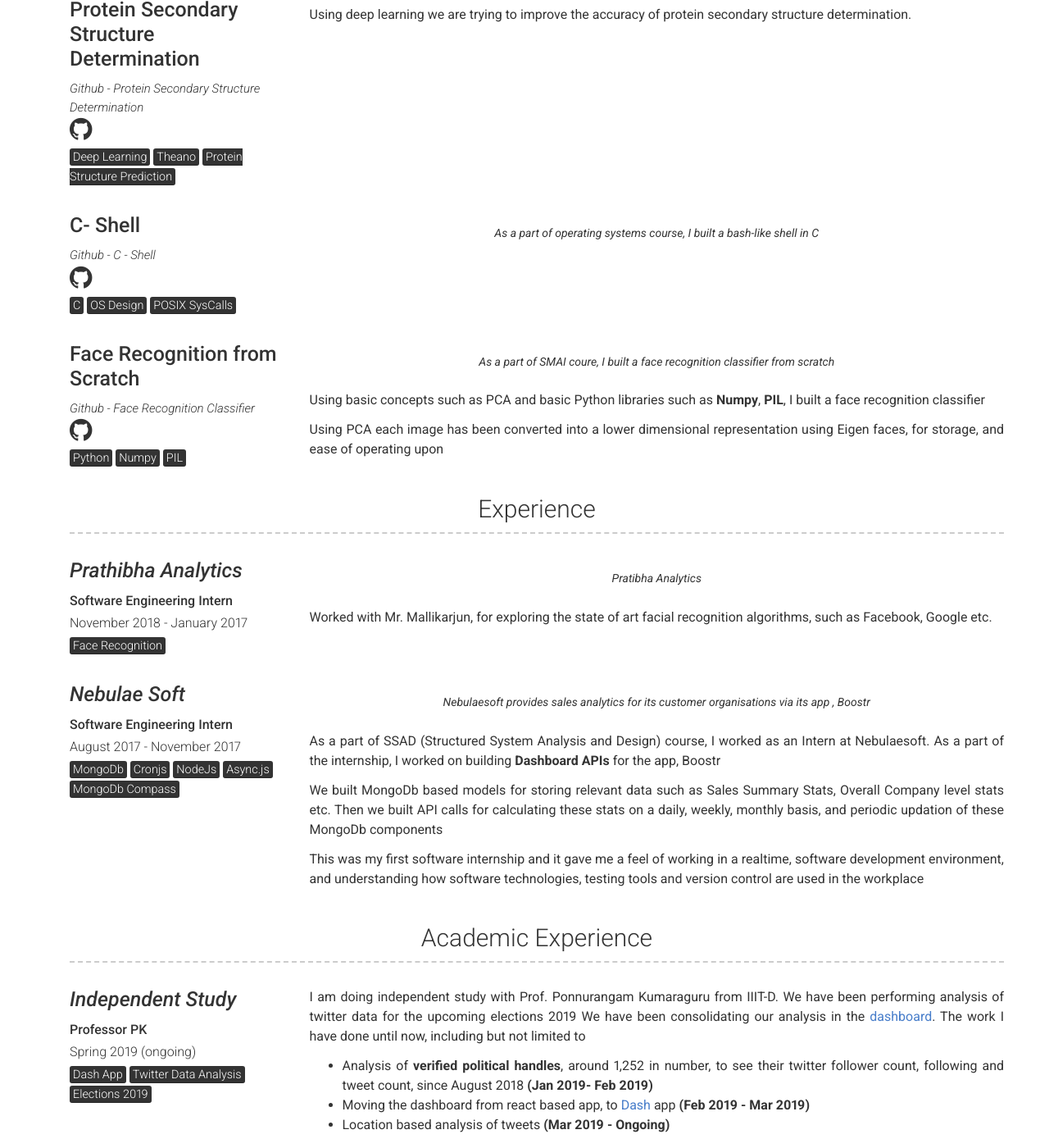
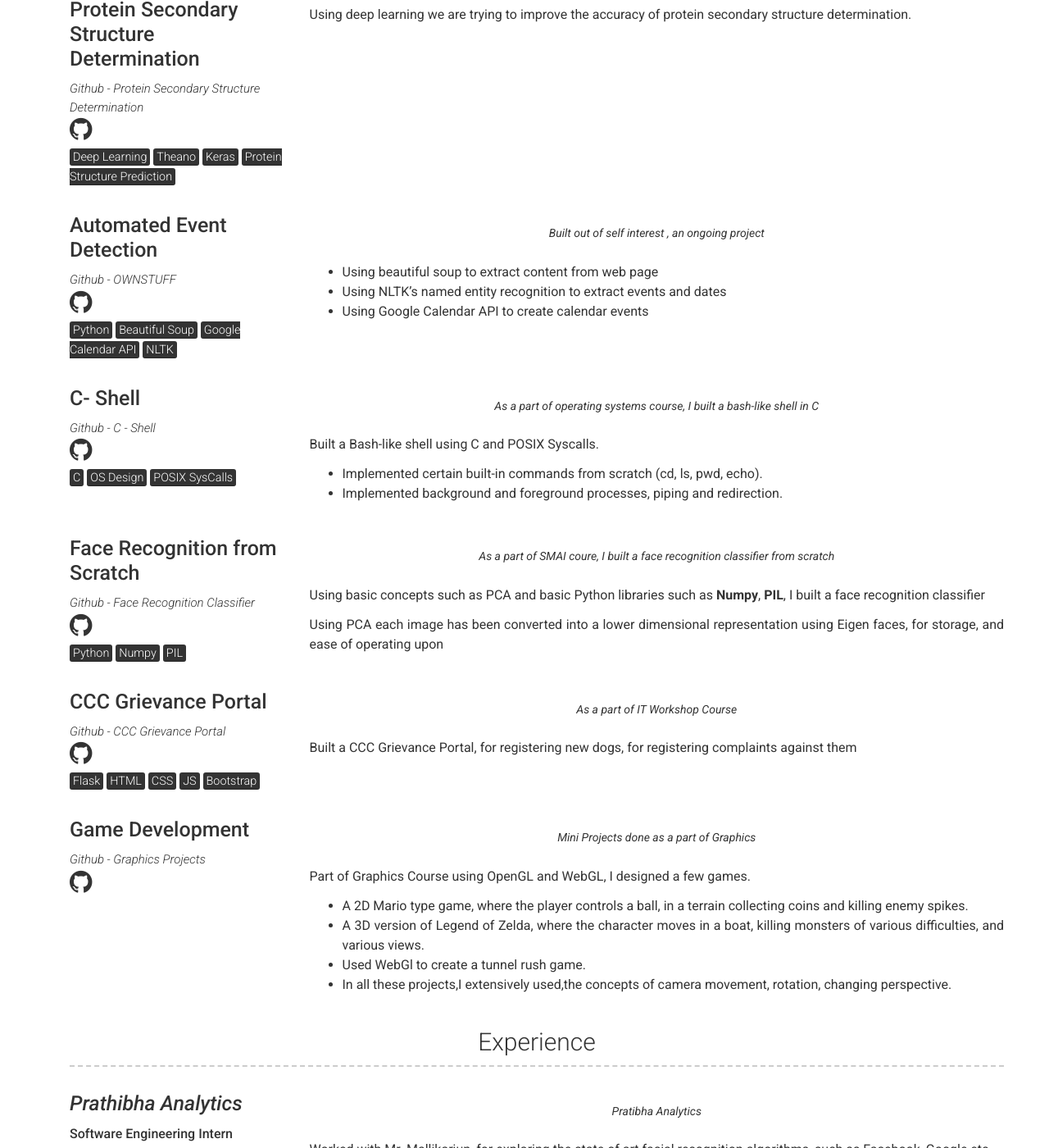
Before and after one commit to 7vikpeculiar/7vikpeculiar.github.io, a Jekyll site: the page built from index.md, in a window 1280 px wide and 1400 px high, scrolled down 1055 px. Shown: the whole window at 82% size. Built offline with Jekyll 4.4.1, drawn with Linux system fonts in a browser that asks for light colours.

Commit message:
Added some projects

```diff
--- a/_data/projects.yml
+++ b/_data/projects.yml
@@ -5,10 +5,25 @@
   quote: >
   tags: <mark>Deep Learning</mark>
         <mark>Theano</mark>
+        <mark>Keras</mark>
         <mark>Protein Structure Prediction</mark>
   description: | # this will include new lines to allow paragraphs
         Using deep learning we are trying to improve the accuracy of
         protein secondary structure determination.
+
+- name: Automated Event Detection
+  link: Github - OWNSTUFF
+  github: github.com/sproogen/modern-resume-theme
+  quote: >
+          Built out of self interest , an ongoing project
+  tags: <mark>Python</mark>
+        <mark>Beautiful Soup</mark>
+        <mark>Google Calendar API</mark>
+        <mark>NLTK</mark>
+  description: | # this will include new lines to allow paragraphs
+        - Using beautiful soup to extract content from web page
+        - Using NLTK's named entity recognition to extract events and dates
+        - Using Google Calendar API to create calendar events
 
 - name: C- Shell
   link: Github - C - Shell
@@ -19,7 +34,9 @@
   quote: >
         As a part of operating systems course, I built a bash-like shell in C
   description: |
-
+         Built a Bash-like shell using C and POSIX Syscalls.
+         - Implemented certain built-in commands from scratch (cd, ls, pwd, echo).
+         - Implemented background and foreground processes, piping and redirection.
 
 - name: Face Recognition from Scratch
   link: Github - Face Recognition Classifier
@@ -35,3 +52,28 @@
 
         Using PCA each image has been converted into a lower dimensional representation
         using Eigen faces, for storage, and ease of operating upon
+
+- name: CCC Grievance Portal
+  link: Github - CCC Grievance Portal
+  github: github.com/sproogen/modern-resume-theme
+  quote: >
+        As a part of IT Workshop Course
+  tags: <mark>Flask</mark>
+        <mark>HTML</mark>
+        <mark>CSS</mark>
+        <mark>JS</mark>
+        <mark>Bootstrap</mark>
+  description: | # this will include new lines to allow paragraphs
+        Built a CCC Grievance Portal, for registering new dogs, for registering complaints against them
+
+- name: Game Development
+  link: Github - Graphics Projects
+  github: github.com/sproogen/modern-resume-theme
+  quote: >
+        Mini Projects done as a part of Graphics
+  description: | # this will include new lines to allow paragraphs
+        Part of Graphics Course using OpenGL and WebGL, I designed a few games.
+        - A 2D Mario type game, where the player controls a ball, in a terrain collecting coins and killing enemy spikes.
+        - A 3D version of Legend of Zelda, where the character moves in a boat, killing monsters of various difficulties, and various views.
+        - Used WebGl to create a tunnel rush game.
+        - In all these projects,I extensively used,the concepts of camera movement, rotation, changing perspective.
```
